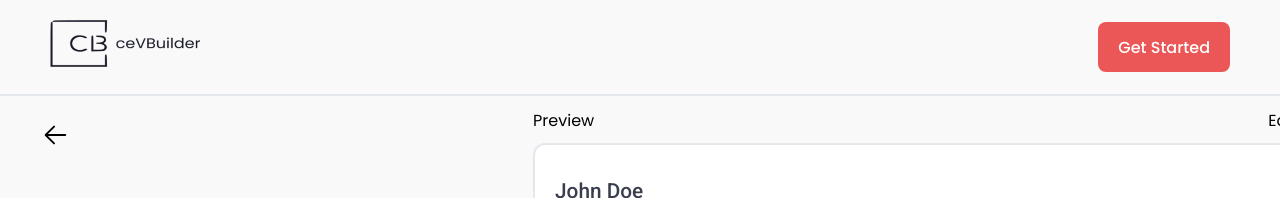
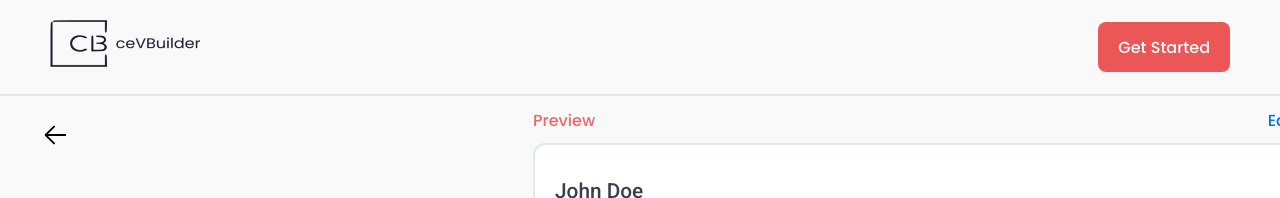
Before and after one commit to Moamal-2000/resume-builder, a Next.js app: page /download in a window 1280 px wide. Shown: the top 198 px of the page. Built offline with nearby package versions, Linux system fonts and the light colour scheme.

Commit message:
style(ResumeSection): add styles to the 'preview' & 'edit' button

```diff
--- a/src/components/DownloadPage/ResumeSection/ResumeSection.module.scss
+++ b/src/components/DownloadPage/ResumeSection/ResumeSection.module.scss
@@ -9,8 +9,21 @@
   margin-bottom: 10px;
 }
 
-.resumeSection .buttons>a {}
+.resumeSection .buttons>a {
+  width: fit-content;
+  font-family: var(--poppins-font);
+  font-weight: 500;
+  font-size: 1rem;
 
-.resumeSection .buttons .previewButton {}
+  &:hover {
+    text-decoration: underline;
+  }
 
-.resumeSection .buttons .editButton {}
+  &.previewButton {
+    color: #ec6767;
+  }
+
+  &.editButton {
+    color: #0073e6;
+  }
+}
```
